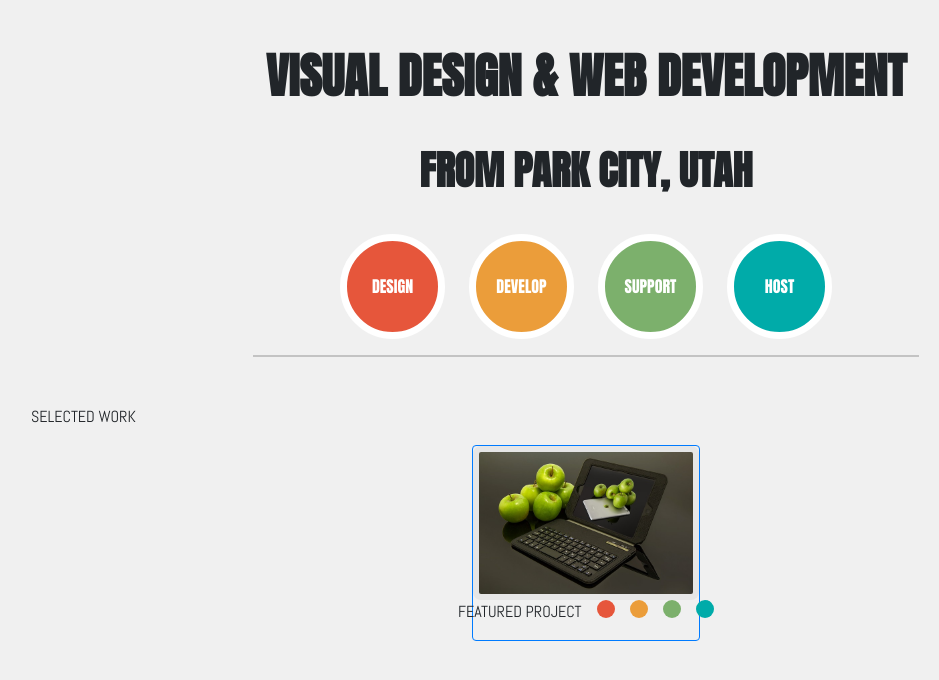
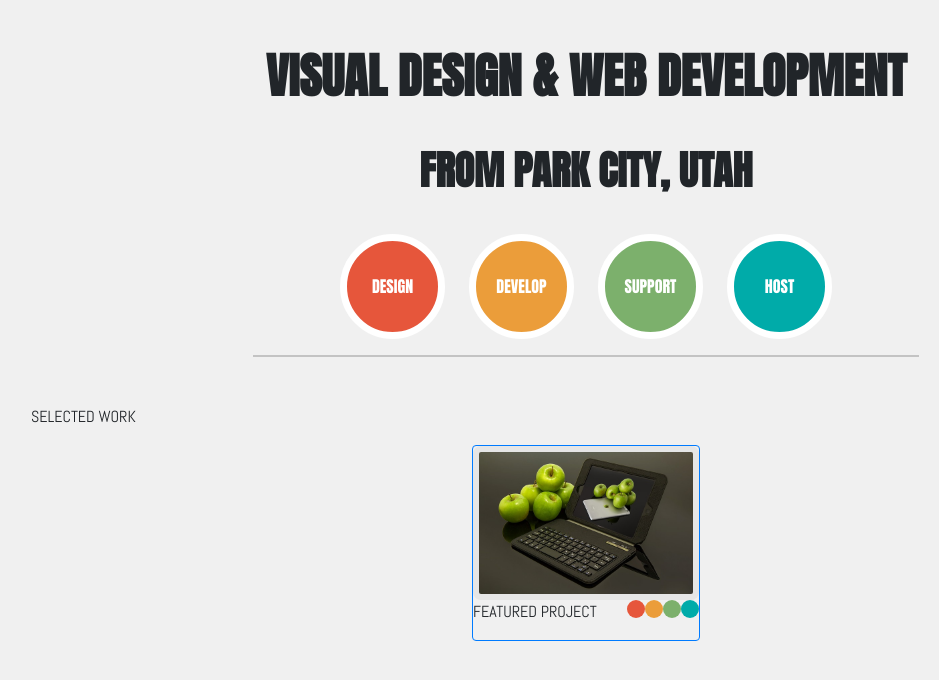
Before and after one commit to Wagnon-Walker-Neptune/codeup-design-project, a plain HTML site: page index.html in a window 1280 px wide. Shown: the whole page, without its empty margins (54-993 px from the left). Drawn offline with nearby package versions, Linux system fonts and the light colour scheme.

Commit message:
Aligned small blobs and FEATURED PROJECT footer correctly

```diff
--- a/index.html
+++ b/index.html
@@ -59,14 +59,16 @@
     <hr class="d-none d-sm-block">
     <p class="text-center mt-5 text-md-left">SELECTED WORK</p>
     <div class="row justify-content-center" >
-        <div class="list-group border border-primary" id="featured-ipad">
+        <div class="list-group border border-primary row" id="featured-ipad">
             <img class="list-item mx-auto" src="images/apple-ipad.jpg" alt="A picture of an Apple Ipad">
-            <div class="row justify-content-between d-flex">
-                <p class="text-left list-item">FEATURED PROJECT</p>
-                <div class="red small-blobs"></div>
-                <div class="orange small-blobs"></div>
-                <div class="green small-blobs"></div>
-                <div class="aqua small-blobs"></div>
+            <div class="row justify-content-around">
+                <p class="align-self-start list-item ">FEATURED PROJECT</p>
+                <div class="d-flex flex-row ">
+                    <div class="red small-blobs"></div>
+                    <div class="orange small-blobs"></div>
+                    <div class="green small-blobs"></div>
+                    <div class="aqua small-blobs"></div>
+                </div>
             </div>
         </div>
     </div>
--- a/main.css
+++ b/main.css
@@ -81,7 +81,7 @@ img{
     }
     img{
         box-sizing: content-box;
-        width:214px;
+        width:40vw;
         border: 6px solid #E6E6E6;
         border-radius: 8px;
     }
```
